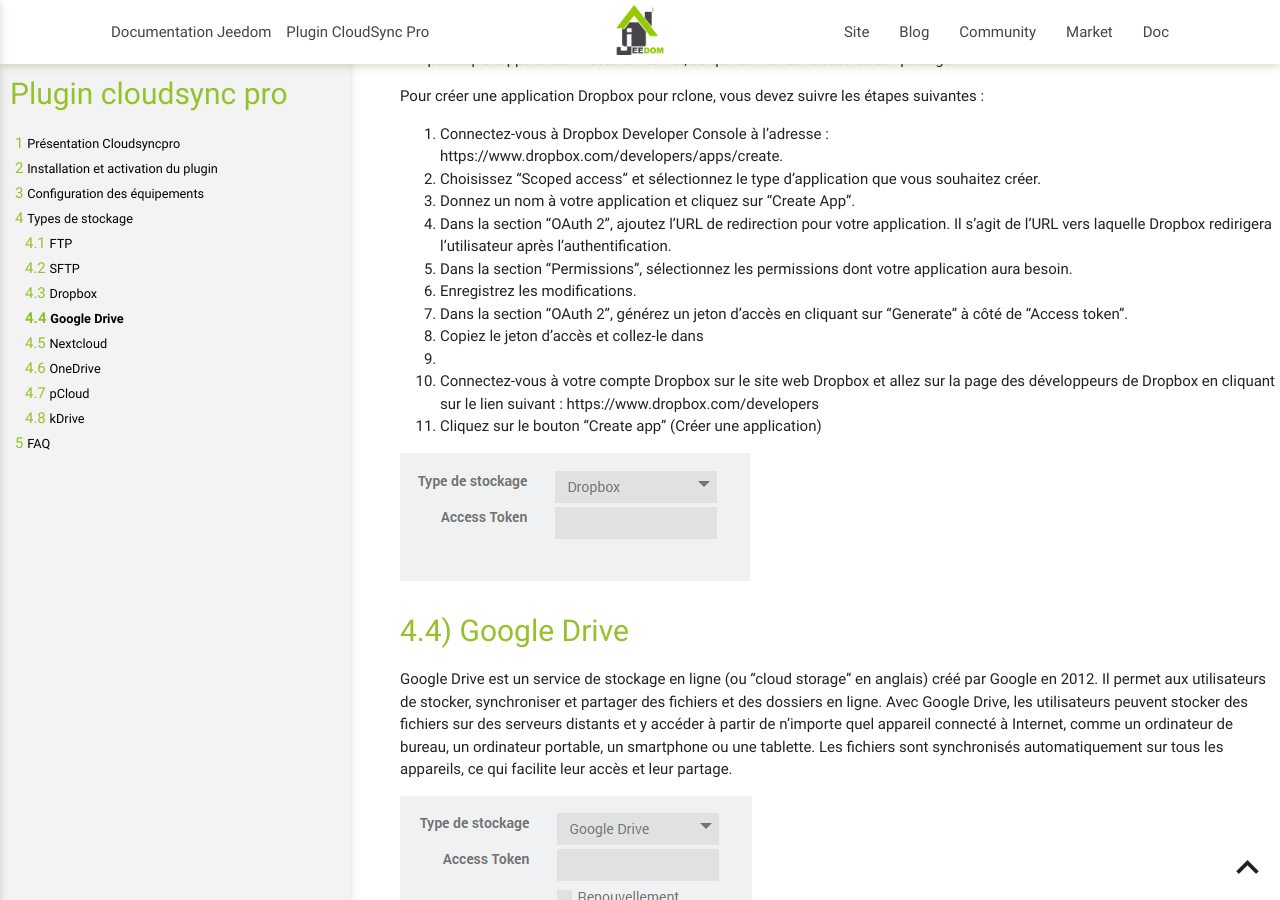
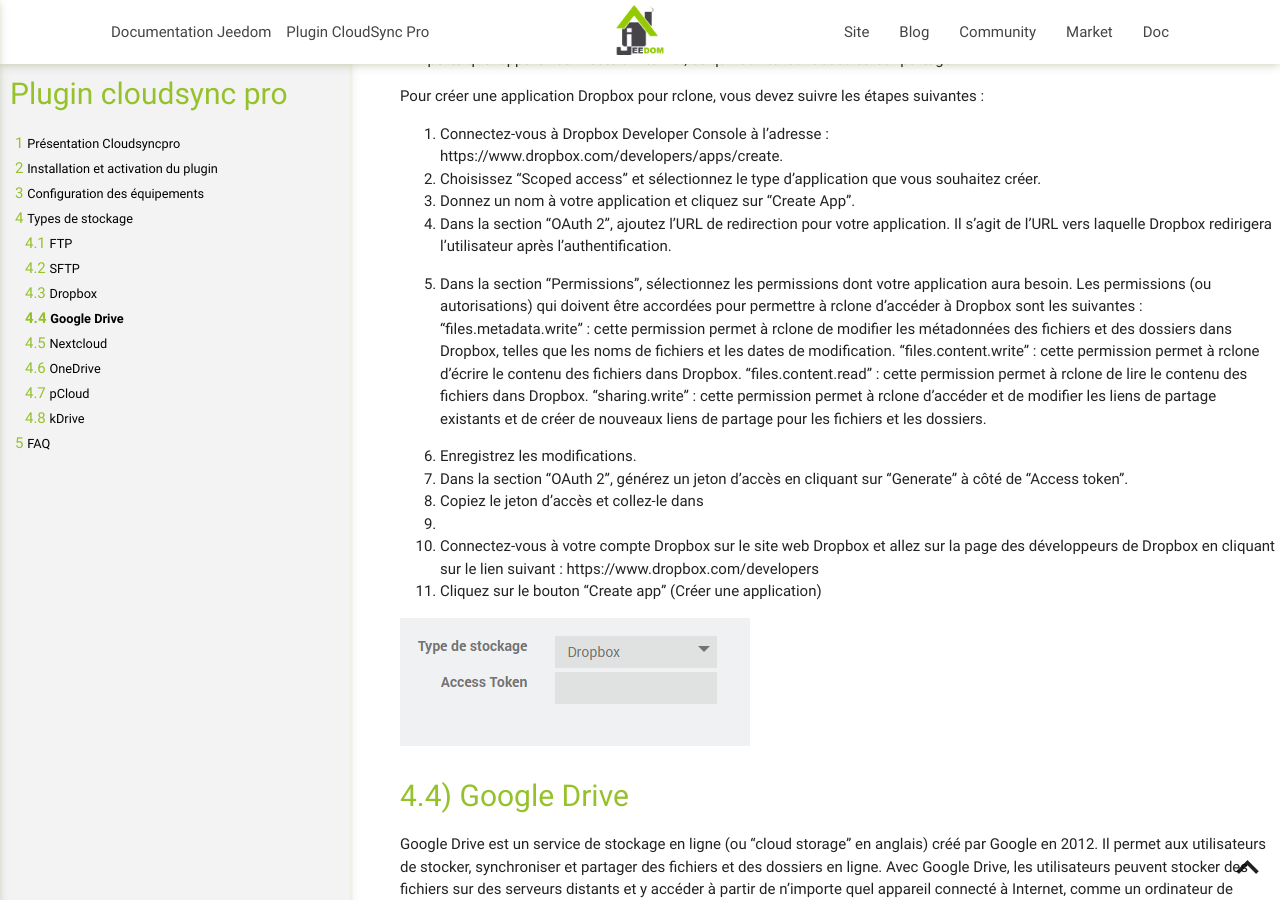
Before and after one commit to thanaus/jeedom_docs, a Jekyll site: the page built from plugins/cloudsyncpro/fr_FR/index.md, in a window 1280 px wide and 900 px high, scrolled down 1991 px. Built offline with Jekyll 4.4.1, drawn with Linux system fonts in a browser that asks for light colours.

Commit message:
Update index.md

```diff
--- a/plugins/cloudsyncpro/fr_FR/index.md
+++ b/plugins/cloudsyncpro/fr_FR/index.md
@@ -87,12 +87,20 @@ https://www.dropbox.com/developers/apps/create.
 2. Choisissez "Scoped access" et sélectionnez le type d'application que vous souhaitez créer.
 3. Donnez un nom à votre application et cliquez sur "Create App".
 4. Dans la section "OAuth 2", ajoutez l'URL de redirection pour votre application. Il s'agit de l'URL vers laquelle Dropbox redirigera l'utilisateur après l'authentification.
-5. Dans la section "Permissions", sélectionnez les permissions dont votre application aura besoin.
-6. Enregistrez les modifications.
-7. Dans la section "OAuth 2", générez un jeton d'accès en cliquant sur "Generate" à côté de "Access token".
-8. Copiez le jeton d'accès et collez-le dans
-9.
-10. Connectez-vous à votre compte Dropbox sur le site web Dropbox et allez sur la page des développeurs de Dropbox en cliquant sur le lien suivant :
+5. Dans la section "Permissions", sélectionnez les permissions dont votre application aura besoin. Les permissions (ou autorisations) qui doivent être accordées pour permettre à rclone d'accéder à Dropbox sont les suivantes :
+"files.metadata.write" : cette permission permet à rclone de modifier les métadonnées des fichiers et des dossiers dans Dropbox, telles que les noms de fichiers et les dates de modification.
+"files.content.write" : cette permission permet à rclone d'écrire le contenu des fichiers dans Dropbox.
+"files.content.read" : cette permission permet à rclone de lire le contenu des fichiers dans Dropbox.
+"sharing.write" : cette permission permet à rclone d'accéder et de modifier les liens de partage existants et de créer de nouveaux liens de partage pour les fichiers et les dossiers.
+
+
+
+
+7. Enregistrez les modifications.
+8. Dans la section "OAuth 2", générez un jeton d'accès en cliquant sur "Generate" à côté de "Access token".
+9. Copiez le jeton d'accès et collez-le dans
+10.
+11. Connectez-vous à votre compte Dropbox sur le site web Dropbox et allez sur la page des développeurs de Dropbox en cliquant sur le lien suivant :
 https://www.dropbox.com/developers
 2. Cliquez sur le bouton "Create app" (Créer une application)
 
```
